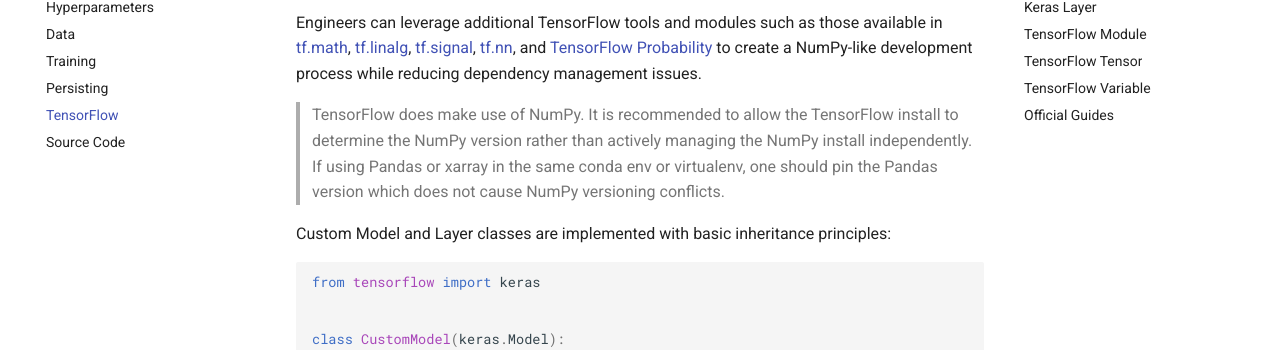
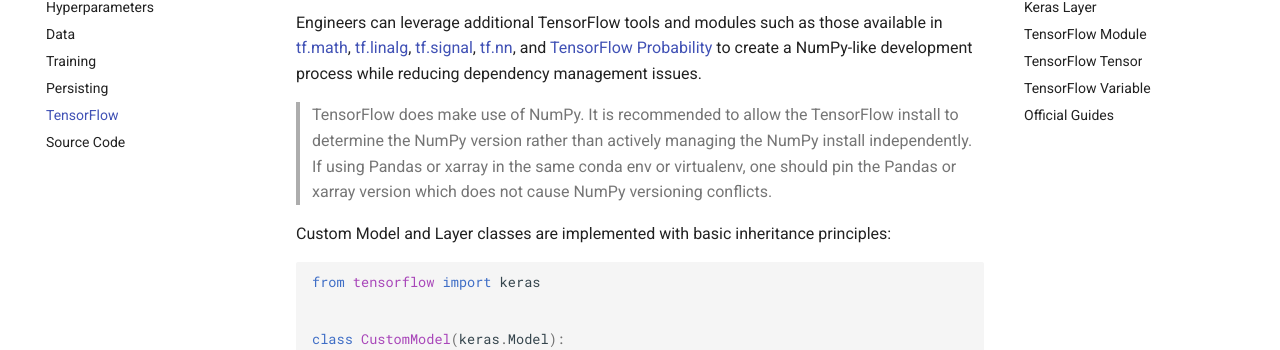
Before and after one commit to ishine/tf2-ConvTasNet, an MkDocs documentation site: the page built from docs/tensorflow.md, in a window 1280 px wide and 900 px high, scrolled down 303 px. Shown: the part 155-505 px from the top of the window. Built offline with MkDocs 1.6.1 and Material for MkDocs 9.7.7, drawn with Linux system fonts in a browser that asks for light colours; comment, search, counter and statistics services are not loaded.

Commit message:
updated versioning note

```diff
--- a/docs/tensorflow.md
+++ b/docs/tensorflow.md
@@ -6,7 +6,7 @@
 
 Engineers can leverage additional TensorFlow tools and modules such as those available in [tf.math](https://www.tensorflow.org/api_docs/python/tf/math), [tf.linalg](https://www.tensorflow.org/api_docs/python/tf/linalg), [tf.signal](https://www.tensorflow.org/api_docs/python/tf/signal), [tf.nn](https://www.tensorflow.org/api_docs/python/tf/nn), and [TensorFlow Probability](https://www.tensorflow.org/probability) to create a NumPy-like development process while reducing dependency management issues.
 
-> TensorFlow does make use of NumPy. It is recommended to allow the TensorFlow install to determine the NumPy version rather than actively managing the NumPy install independently. If using Pandas or xarray in the same conda env or virtualenv, one should pin the Pandas version which does not cause NumPy versioning conflicts.
+> TensorFlow does make use of NumPy. It is recommended to allow the TensorFlow install to determine the NumPy version rather than actively managing the NumPy install independently. If using Pandas or xarray in the same conda env or virtualenv, one should pin the Pandas or xarray version which does not cause NumPy versioning conflicts.
 
 Custom Model and Layer classes are implemented with basic inheritance principles:
 
```
